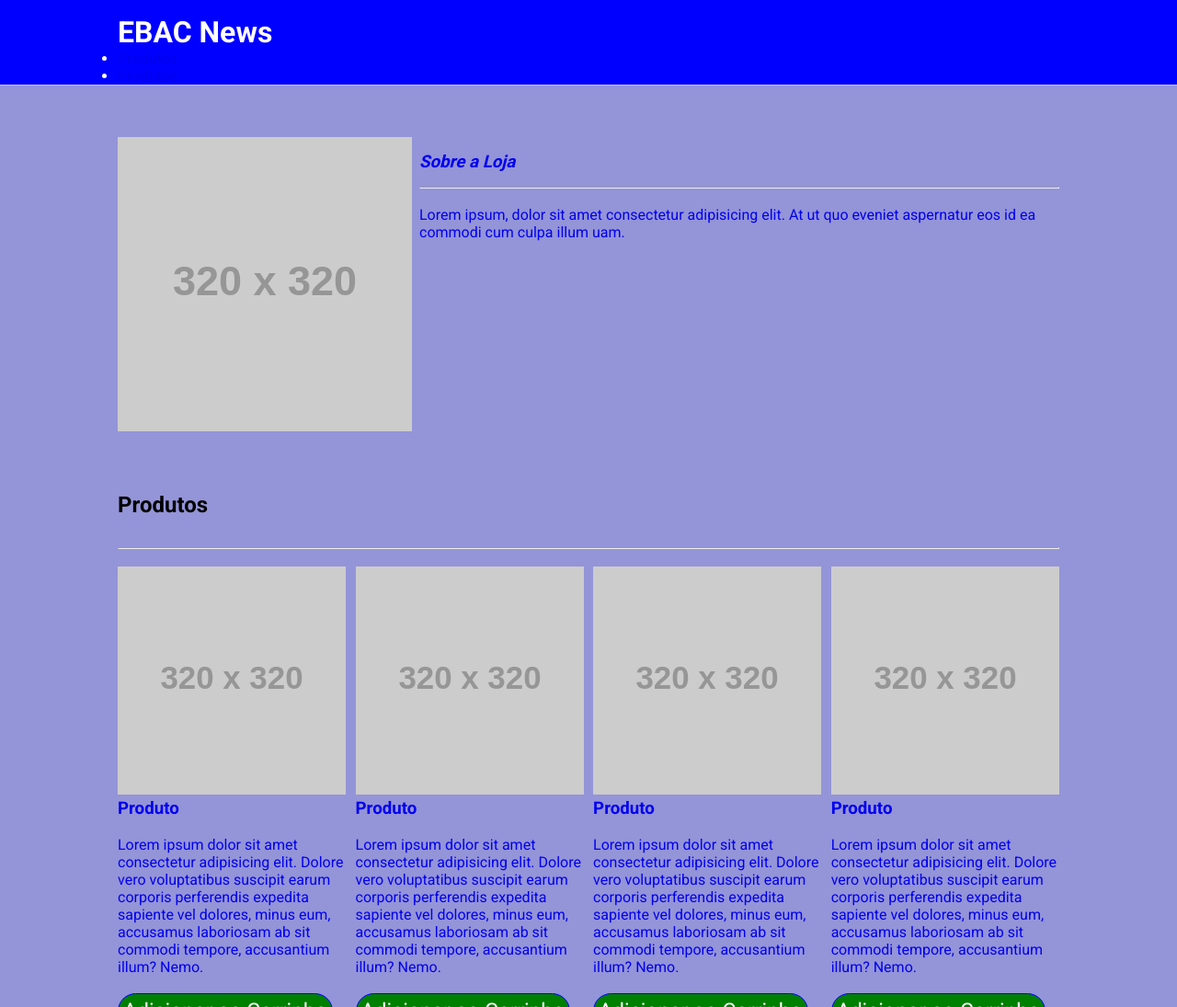
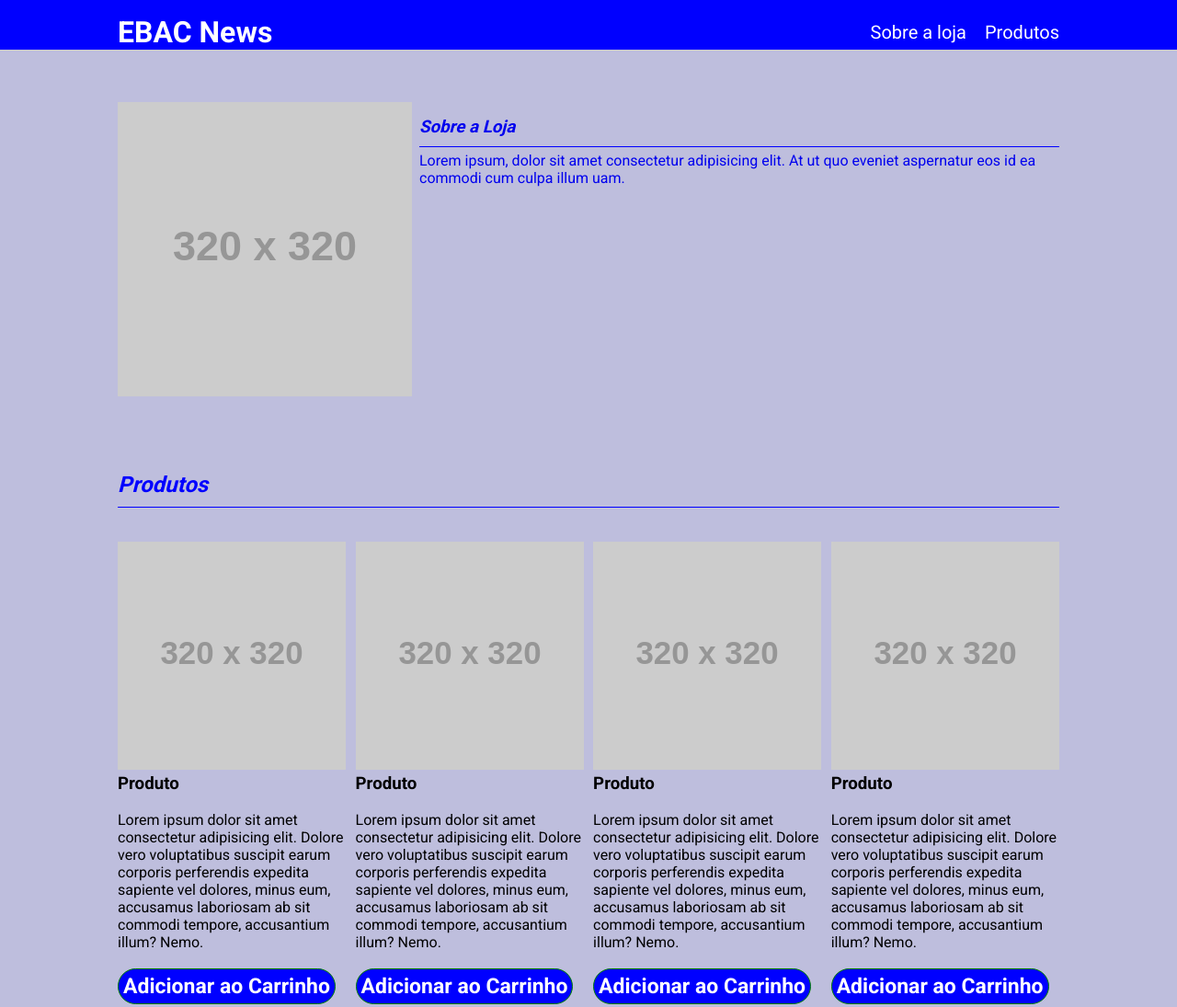
Before and after one commit to leandrolol/exercicio_layout_responsivo, a plain HTML site: page index.html in a window 1280 px wide. Shown: the top 1095 px of the page at 92% size. Drawn offline with nearby package versions, Linux system fonts and the light colour scheme; placeholder pictures from the web are drawn by us.

Commit message:
atualizando git

```diff
--- a/index.html
+++ b/index.html
@@ -7,7 +7,7 @@
     <link rel="preconnect" href="https://fonts.gstatic.com" crossorigin>
     <link href="https://fonts.googleapis.com/css2?family=Roboto:wght@400;700&display=swap" rel="stylesheet">
     <link rel="stylesheet" href="main.css">
-    <title>Portsal de Notícias</title>
+    <title>Portal de Notícias</title>
 </head>
 <body>
     <header>
@@ -15,7 +15,7 @@
             <h1>EBAC News</h1>
             <ul>
                 <li>
-                    <a href="#">Produtos</a>
+                    <a href="#">Sobre a loja</a>
                 </li>
                 <li>
                     <a href="#">Produtos</a>
@@ -31,7 +31,6 @@
                         <img src="https://via.placeholder.com/320x320"/>
                         <div class="linha">
                             <h3>Sobre a Loja</h3>
-                            <hr></hr><br>
                             <p>
                                 Lorem ipsum, dolor sit amet consectetur adipisicing elit. At ut quo eveniet aspernatur eos id ea commodi cum culpa illum uam.
                             </p>
@@ -40,12 +39,13 @@
                 </article>
             </section>
             <section>
-                <h2>Produtos</h2>
-                <hr></hr><br>
-            <div  class="noticias">
-                    <article class="noticia">
-                        <a href="#">
-                            <img src="https://via.placeholder.com/320x320"/>
+                <div class="linhas">
+                    <h2>Produtos</h2>
+                </div>
+                    <div  class="noticias">
+                            <article class="noticia">
+                            <a href="#">
+                                    <img src="https://via.placeholder.com/320x320"/>
                             <h1>Produto</h1><br>
                             <p>
                                 Lorem ipsum dolor sit amet consectetur adipisicing elit. Dolore vero voluptatibus suscipit earum corporis perferendis expedita sapiente vel dolores, minus eum, accusamus laboriosam ab sit commodi tempore, accusantium illum? Nemo.
--- a/main.css
+++ b/main.css
@@ -11,9 +11,11 @@
     margin: 0 auto;
 }
 
-header .container a {
-    text-decoration: none;
-    display: inline;
+header .container  {
+display: flex;
+justify-content: space-between;
+align-items: center;
+width: 100%;
 }
 
 header {
@@ -25,8 +27,22 @@ header {
 
 }
 
+header ul {
+    list-style: none;
+    display: flex;
+}
+
+header ul li {
+    margin-left: 20px;
+}
+header .container a {
+    text-decoration: none;
+    color: #fff;
+    font-size: 20px;
+}
+
 body {
-    background-color: rgb(148, 148, 216);
+    background-color: rgb(190, 190, 221);
 }
 
 
@@ -52,8 +68,32 @@ body {
 .linha h3  {
     padding: 16px 0;
     font-style: italic;
+    position: relative;
 }
-
+.linha h3::after {
+    content: "";
+    position: absolute;
+    bottom: 5px;
+    left: 0;
+    width: 100%;
+    height: 1px;
+    background-color: blue;
+}
+.linhas h2  {
+    padding: 16px 0;
+    font-style: italic;
+    position: relative;
+    color: blue;
+}
+.linhas h2::after {
+    content: "";
+    position: absolute;
+    bottom: 5px;
+    left: 0;
+    width: 100%;
+    height: 1px;
+    background-color: blue;
+}
 
 .destaque .noticia img {
     margin-right: 8px;
@@ -72,15 +112,18 @@ section h2 {
 }
 .noticias .noticia a {
     text-decoration: none;
+    color: black;
+
 }
 .botao-carrinho button {
     font-size: 23px;
     cursor: pointer;
     padding: 5px;
-    border: solid 1px blue;
+    border: solid 1px green;
     border-radius: 20px;
     color: #fff;
-    background-color: green;
+    background-color: blue;
+    font-weight: bold;
     transition: background-color 0.5s ease, color 0.5s ease, transform 0.5s ease;
 
 }
@@ -117,7 +160,6 @@ section h2 {
         flex-direction: column;
     }
 
-
 }
 
 @media screen and  (min-width: 768px) and (max-width: 1023px) {
```
